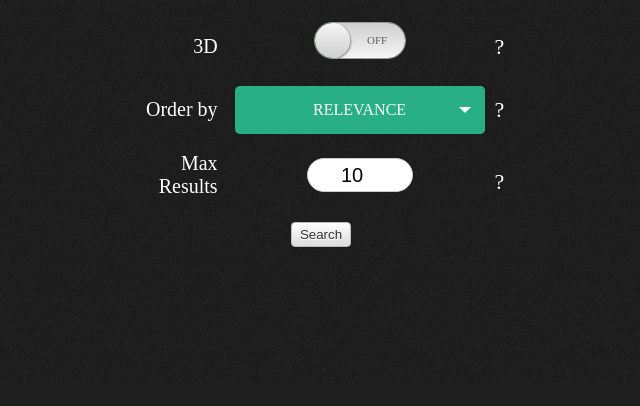
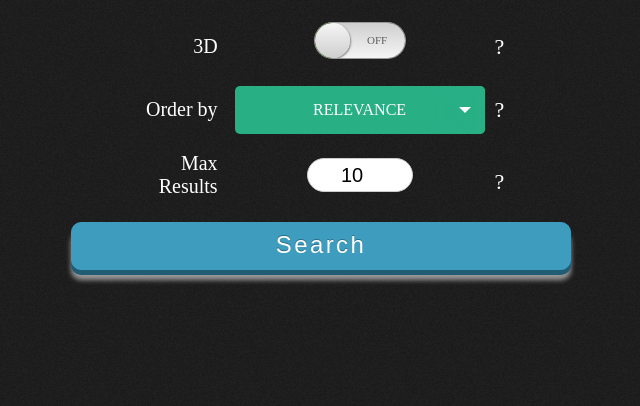
Before and after one commit to chibi7/YoutubeApp, a CakePHP app: the page made by app/View/Statistics/search_videos.ctp in a window 1280 px wide. Shown: the part 584-990 px from the top of the page, without its empty margins (319-959 px from the left). Before the commit the page ends 831 px from the top, so only its background shows below. Run offline with PHP 8.4 and a stand-in for CakePHP, Linux system fonts and the light colour scheme; the template is opened without the code that fills it, so the values that code supplies are empty; some libraries are stand-ins or nearby versions.

Commit message:
add css for submit button

```diff
--- a/app/View/Statistics/search_videos.ctp
+++ b/app/View/Statistics/search_videos.ctp
@@ -171,7 +171,7 @@
 		</div>
 
 		<div class="option">
-			<input type="submit" value="Search" />
+			<input type="submit" value="Search" id="bigbutton" />
 		</div>
 
 	</form>
--- a/app/webroot/css/statistics/search_videos.css
+++ b/app/webroot/css/statistics/search_videos.css
@@ -133,3 +133,34 @@
     outline: 0;
     box-shadow: inset 0 0 10px #145eb2;
 }
+
+/***FIRST STYLE THE BUTTON***/
+input#bigbutton {
+width:500px;
+background: #3e9cbf; /*the colour of the button*/
+padding: 8px 14px 10px; /*apply some padding inside the button*/
+border:1px solid #3e9cbf; /*required or the default border for the browser will appear*/
+cursor:pointer; /*forces the cursor to change to a hand when the button is hovered*/
+/*style the text*/
+font-size:1.5em;
+font-family:Oswald, sans-serif; /*Oswald is available from http://www.google.com/webfonts/specimen/Oswald*/
+letter-spacing:.1em;
+text-shadow: 0 -1px 0px rgba(0, 0, 0, 0.3); /*give the text a shadow - doesn't appear in Opera 12.02 or earlier*/
+color: #fff;
+/*use box-shadow to give the button some depth - see cssdemos.tupence.co.uk/box-shadow.htm#demo7 for more info on this technique*/
+-webkit-box-shadow: inset 0px 1px 0px #3e9cbf, 0px 5px 0px 0px #205c73, 0px 10px 5px #999;
+-moz-box-shadow: inset 0px 1px 0px #3e9cbf, 0px 5px 0px 0px #205c73, 0px 10px 5px #999;
+box-shadow: inset 0px 1px 0px #3e9cbf, 0px 5px 0px 0px #205c73, 0px 10px 5px #999;
+/*give the corners a small curve*/
+-moz-border-radius: 10px;
+-webkit-border-radius: 10px;
+border-radius: 10px;
+}
+/***SET THE BUTTON'S HOVER AND FOCUS STATES***/
+input#bigbutton:hover, input#bigbutton:focus {
+color:#dfe7ea;
+/*reduce the size of the shadow to give a pushed effect*/
+-webkit-box-shadow: inset 0px 1px 0px #3e9cbf, 0px 2px 0px 0px #205c73, 0px 2px 5px #999;
+-moz-box-shadow: inset 0px 1px 0px #3e9cbf, 0px 2px 0px 0px #205c73, 0px 2px 5px #999;
+box-shadow: inset 0px 1px 0px #3e9cbf, 0px 2px 0px 0px #205c73, 0px 2px 5px #999;
+}
```
